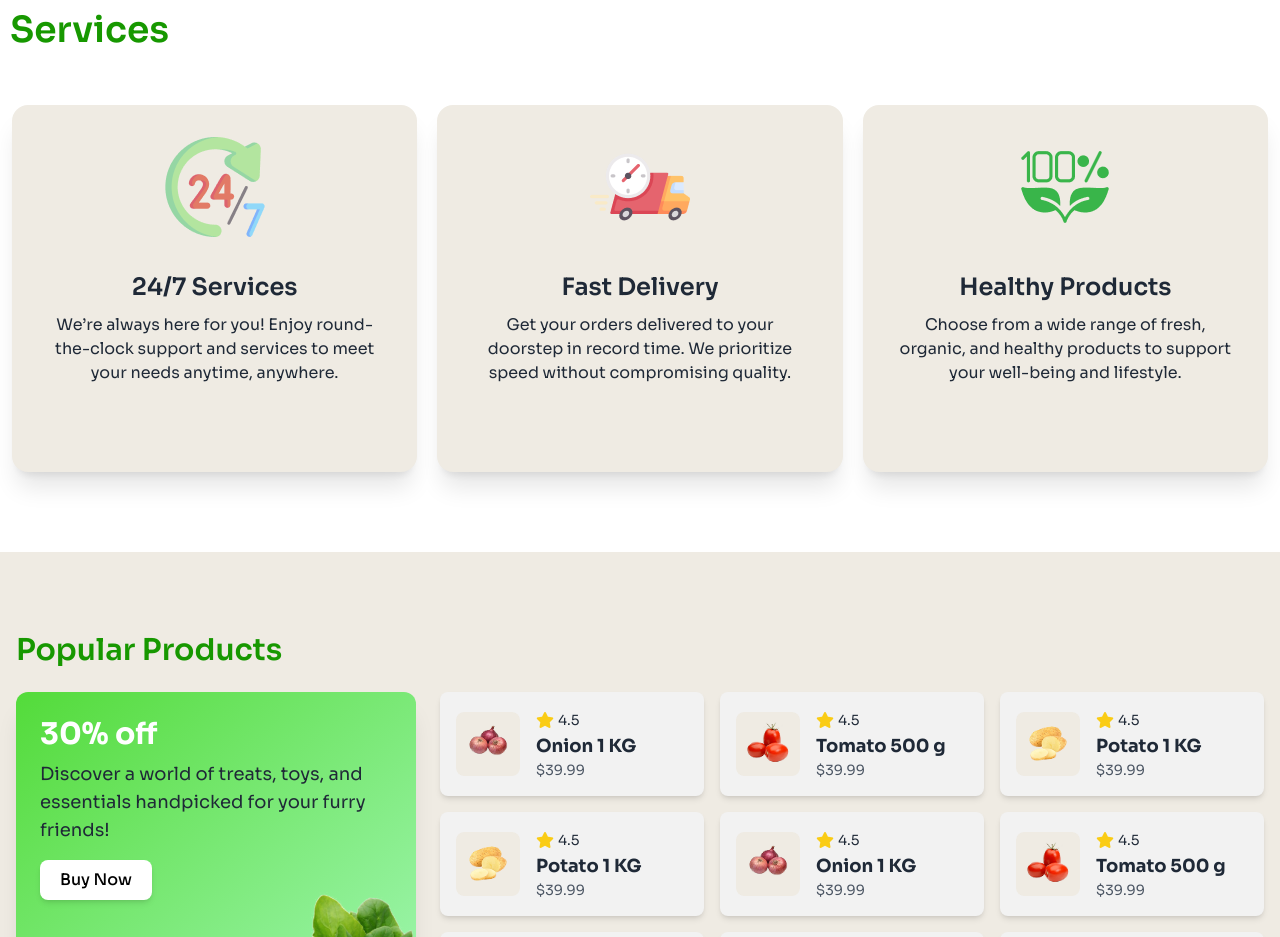
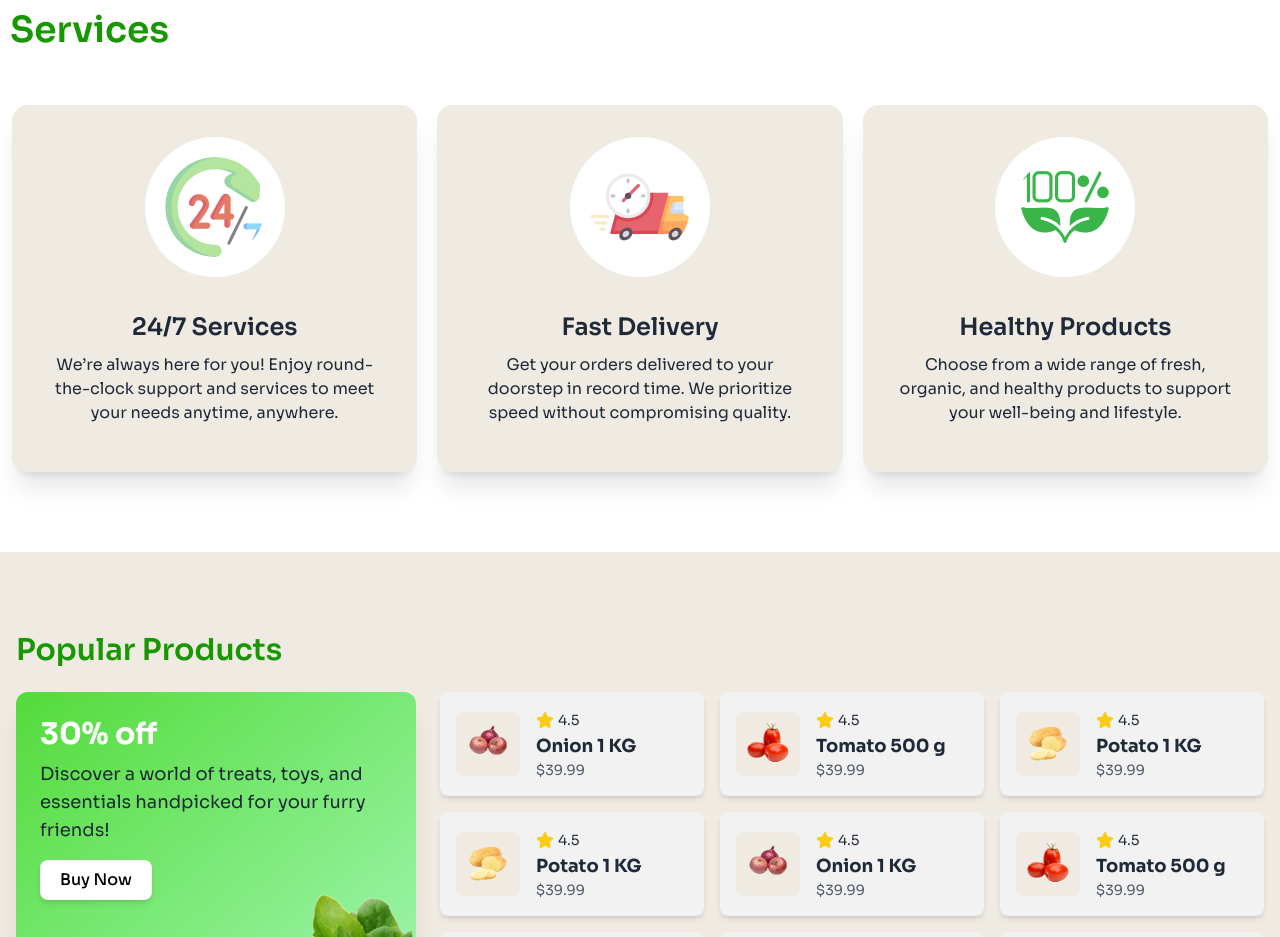
Before and after one commit to Nafis-Hasnat369/Nature-s-Platter, a plain HTML site: page index.html in a window 1280 px wide. Shown: the part 1404-2341 px from the top of the page. Drawn offline with nearby package versions, Linux system fonts and the light colour scheme.

Commit message:
service section bug fixed

```diff
--- a/index.html
+++ b/index.html
@@ -145,7 +145,7 @@
             <div class="grid lg:grid-cols-3 sm:grid-cols-1 gap-5 m-3">
                 <div class="card lg:h-[367px] bg-secondary text-center shadow-xl">
                     <figure class="pt-[32px]">
-                        <img src="./assets/service.png" alt="service" />
+                        <img src="./assets/service.png" alt="service" class="bg-white rounded-[50%] p-5" />
                     </figure>
                     <div class="card-body">
                         <h2 class="font-semibold text-[24px]">24/7 Services</h2>
@@ -155,7 +155,7 @@
                 </div>
                 <div class="card lg:h-[367px] bg-secondary text-center shadow-xl">
                     <figure class="pt-[32px]">
-                        <img src="./assets/delivery.png" alt="delivery" />
+                        <img src="./assets/delivery.png" alt="delivery" class="bg-white rounded-[50%] p-5" />
                     </figure>
                     <div class="card-body">
                         <h2 class="font-semibold text-[24px]">Fast Delivery</h2>
@@ -165,7 +165,7 @@
                 </div>
                 <div class="card lg:h-[367px] bg-secondary text-center shadow-xl">
                     <figure class="pt-[32px]">
-                        <img src="./assets/healthy.png" alt="healthy" />
+                        <img src="./assets/healthy.png" alt="healthy" class="bg-white rounded-[50%] p-5" />
                     </figure>
                     <div class="card-body">
                         <h2 class="font-semibold text-[24px]">Healthy Products</h2>
```
